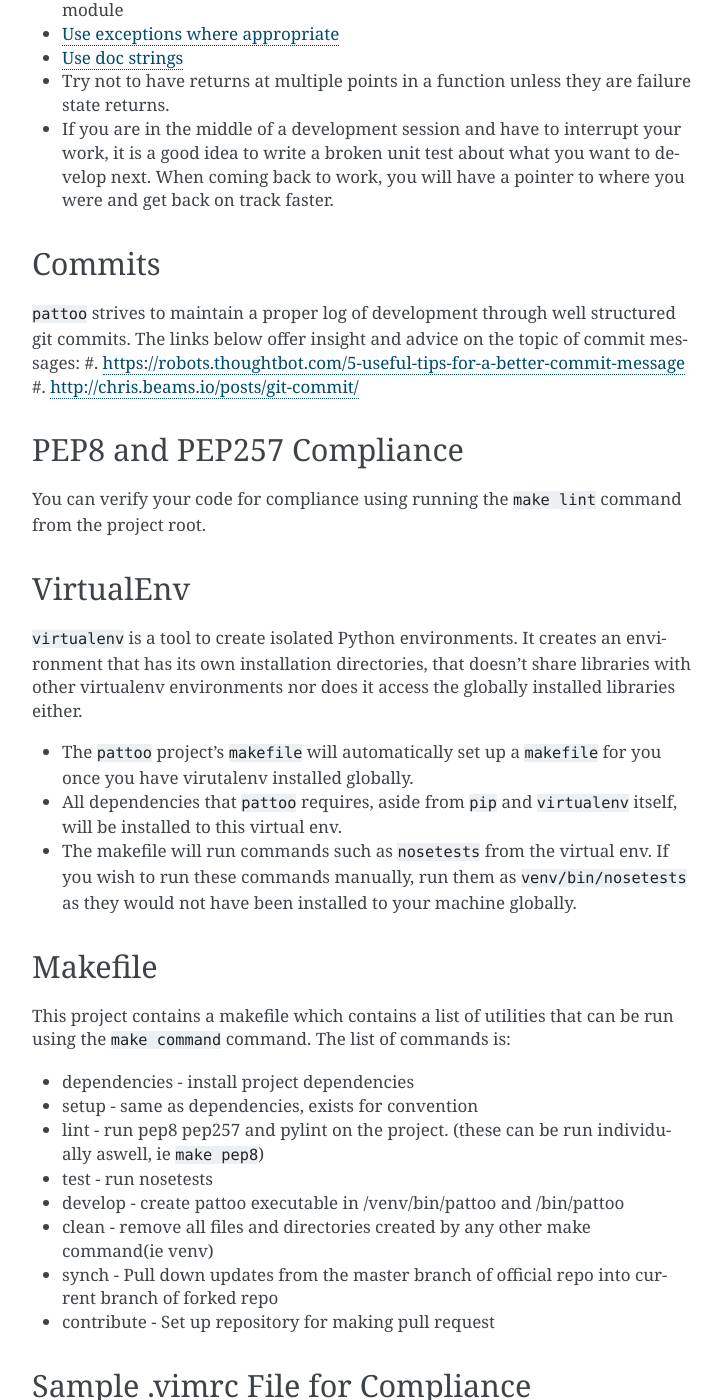
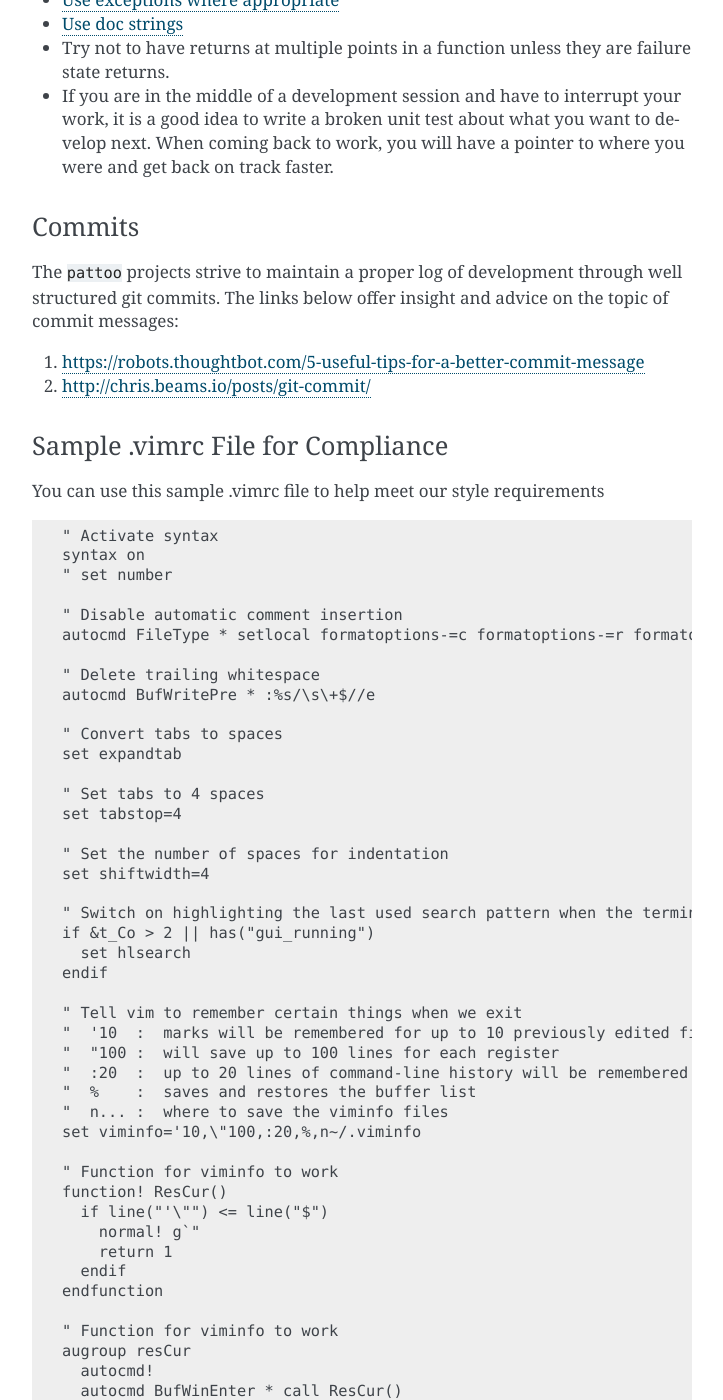
Before and after one commit to PalisadoesFoundation/pattoo, a Sphinx documentation site: the page built from docs/contributing.rst, in a window 1280 px wide and 1400 px high, scrolled down 1960 px. Shown: the whole window, without its empty margins (388-1111 px from the left). Built offline with Sphinx 7.4.7, drawn with Linux system fonts in a browser that asks for light colours; pages that are not in the unit, such as notebooks, are missing from menus; some of the changed text lies outside the part shown.

Commit message:
Updated documentation to create a separate Contributor section

```diff
--- a/docs/contributing.rst
+++ b/docs/contributing.rst
@@ -7,7 +12,6 @@
 #. If the feature is approved, assign the issue to yourself
 #. Fork the project
 #. Clone the fork to your local machine
-#. Run ``make setup`` to install dependencies to virtualenv (information about virtualenv found further below in this doc)
 #. Add the original project as a remote (git remote add upstream https://github.com/PalisadoesFoundation/pattoo, check with: git remote -v)
 #. Create a topic branch for your change (git checkout -b ``BranchName``\ )
 #. you may create additional branches if modifying multiple parts of the code
@@ -33,33 +37,30 @@
 #. When you need to synch with upstream (pull the latest changes from main repo into your current branch), do:
 
      #. ``git fetch upstream``
-     #. ``git merge upstream/master`` (or run ``make synch`` to let the projects makefile handle synching)
+     #. ``git merge upstream/master``
 
 #. Check for unnecessary white space with ``git diff --check``.
 #. Write the necessary unit tests for your changes.
-#. Run all the tests to assure nothing else was accidentally broken (run: ``make test``\ )
+#. Run all the tests to assure nothing else was accidentally broken
 #. Push your changes to your forked repository (git push origin ``branch``\ )
 #. Perform a pull request on GitHub
 #. Your code will be reviewed
 #. If your code passes review, your pull request will be accepted
 
-The ``make contribute`` command encapsulates steps 8 to 12 when you are ready to make a pull request.
-The ``make synch`` command will synch your repository
+Code Style Guide
+----------------
 
-Code Style Guide
-================
+For ease of readability and maintainability code for all ``pattoo`` projects must follow these guidelines. Code that does not comply will not be added to the ``master`` branch.
 
-For ease of readability and maintainability ``pattoo`` code must follow these guidelines. Code that does not comply will not be added to the ``master`` branch.
-
-#. ``pattoo`` uses the `Google Python Style Guide <https://google.github.io/styleguide/pyguide.html#Exceptions>`_ for general style requirements
-#. ``pattoo`` uses the The Chromium Projects Python Style Guidelines for docstrings.
+#. All ``pattoo`` projects use the `Google Python Style Guide <https://google.github.io/styleguide/pyguide.html#Exceptions>`_ for general style requirements
+#. All ``pattoo`` python projects use the The Chromium Projects Python Style Guidelines for docstrings.
 #. Indentations must be multiples of 4 blank spaces. No tabs.
 #. All strings must be enclosed in single quotes
-#. In addition too being pylint compliant, the code must be PEP8 and PEP257 compliant too.
+#. In addition too being ``pylint`` compliant, the code must be PEP8 and PEP257 compliant too.
 #. There should be no trailing spaces in files
 
 Guidelines to remember
-----------------------
+^^^^^^^^^^^^^^^^^^^^^^
 
 * Always opt for the most pythonic solution to a problem
 * Avoid applying idioms from other programming languages
@@ -70,45 +71,15 @@
 * If you are in the middle of a development session and have to interrupt your work, it is a good idea to write a broken unit test about what you want to develop next. When coming back to work, you will have a pointer to where you were and get back on track faster.
 
 Commits
--------
+^^^^^^^
 
-``pattoo`` strives to maintain a proper log of development through well structured git commits. The links below offer insight and advice on the topic of commit messages:
+The ``pattoo`` projects strive to maintain a proper log of development through well structured git commits. The links below offer insight and advice on the topic of commit messages:
+
 #. https://robots.thoughtbot.com/5-useful-tips-for-a-better-commit-message
 #. http://chris.beams.io/posts/git-commit/
 
-PEP8 and PEP257 Compliance
---------------------------
-
-You can verify your code for compliance using running the ``make lint`` command from the project root.
-
-VirtualEnv
-----------
-
-``virtualenv`` is a tool to create isolated Python environments.
-It creates an environment that has its own installation directories, that doesn’t share libraries with other virtualenv environments nor does it access the globally installed libraries either.
-
-* The ``pattoo`` project's ``makefile`` will automatically set up a ``makefile`` for you once you have virutalenv installed globally.
-* All dependencies that ``pattoo`` requires, aside from ``pip`` and ``virtualenv`` itself, will be installed to this virtual env.
-* The makefile will run commands such as ``nosetests`` from the virtual env. If you wish to run these commands manually, run them as ``venv/bin/nosetests`` as they would not have been installed to your machine globally.
-
-Makefile
---------
-
-This project contains a makefile which contains a list of utilities that can be run using the ``make command`` command.
-The list of commands is:
-
-
-* dependencies - install project dependencies
-* setup - same as dependencies, exists for convention
-* lint - run pep8 pep257 and pylint on the project. (these can be run individually aswell, ie ``make pep8``\ )
-* test - run nosetests
-* develop - create pattoo executable in /venv/bin/pattoo and /bin/pattoo
-* clean - remove all files and directories created by any other make command(ie venv)
-* synch - Pull down updates from the master branch of official repo into current branch of forked repo
-* contribute - Set up repository for making pull request
-
 Sample .vimrc File for Compliance
----------------------------------
+^^^^^^^^^^^^^^^^^^^^^^^^^^^^^^^^^
 
 You can use this sample .vimrc file to help meet our style requirements
 
```
Also changed, not shown: other parts of docs/contributing.rst (+5 -0 lines), docs/index.rst (+9 -1 lines).
